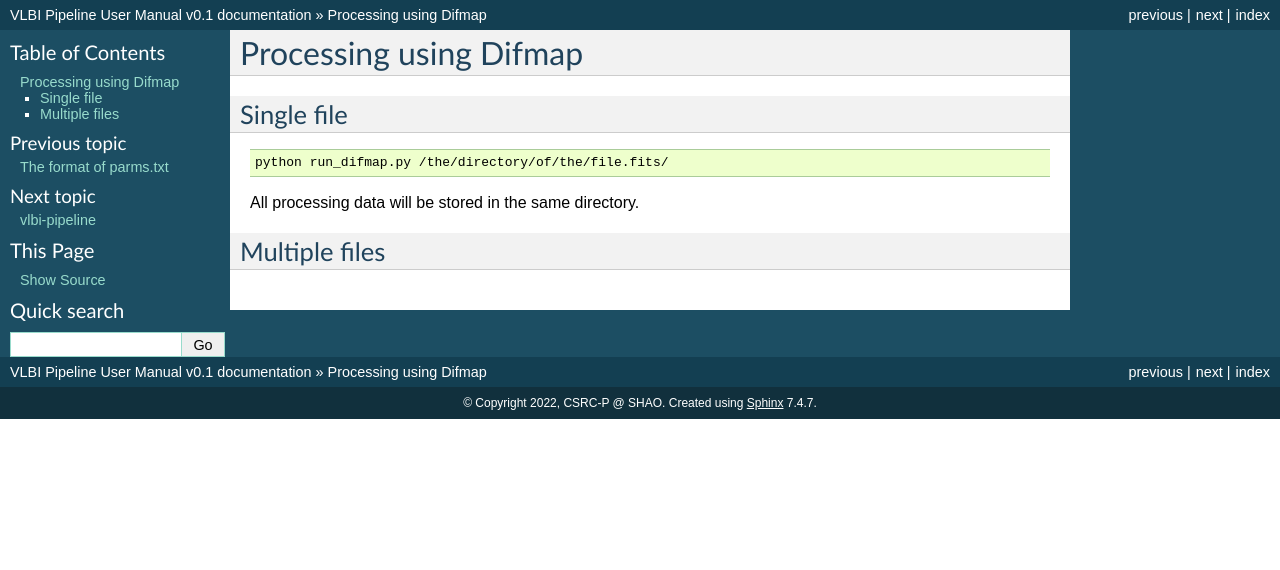
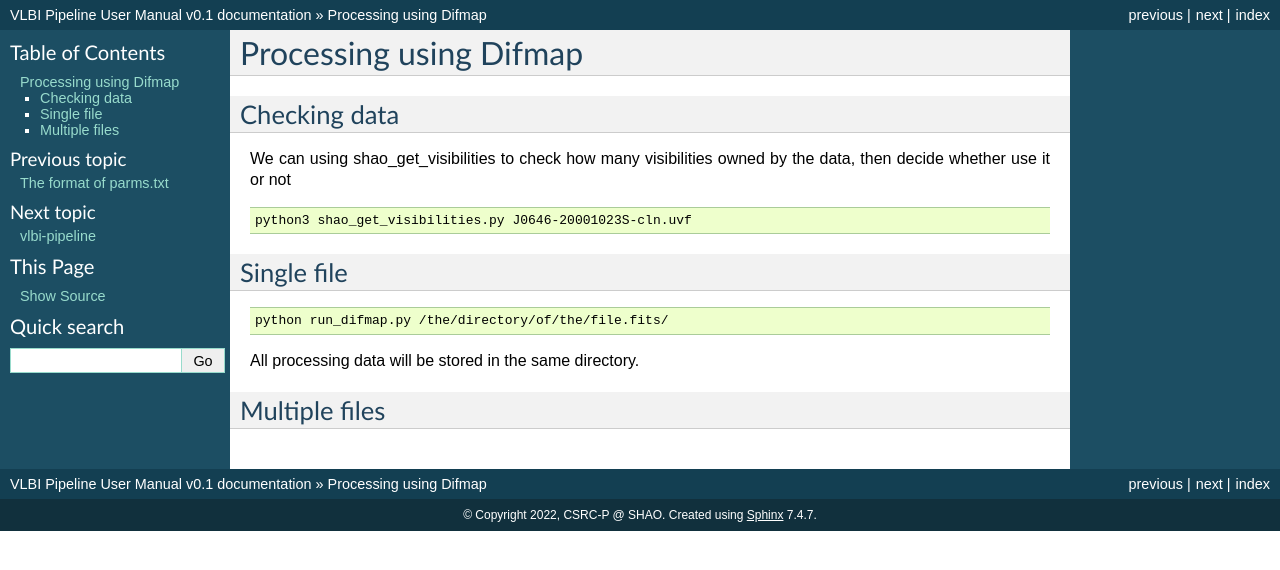
Before and after one commit to SHAO-SKA/vlbi-pipeline, a Sphinx documentation site: the page built from docs/processing/difmap_processing.rst, in a window 1280 px wide. Shown: the top 570 px of the page. Built offline with Sphinx 7.4.7, drawn with Linux system fonts in a browser that asks for light colours; pages that are not in the unit, such as notebooks, are missing from menus.

Commit message:
update usage

```diff
--- a/docs/processing/difmap_processing.rst
+++ b/docs/processing/difmap_processing.rst
@@ -1,5 +1,15 @@
 Processing using Difmap
 ################################
+
+Checking data
+===============
+
+We can using shao_get_visibilities to check how many visibilities owned by the data,
+then decide whether use it or not
+
+.. code:: bash
+
+    python3 shao_get_visibilities.py J0646-20001023S-cln.uvf
 
 
 Single file
```
